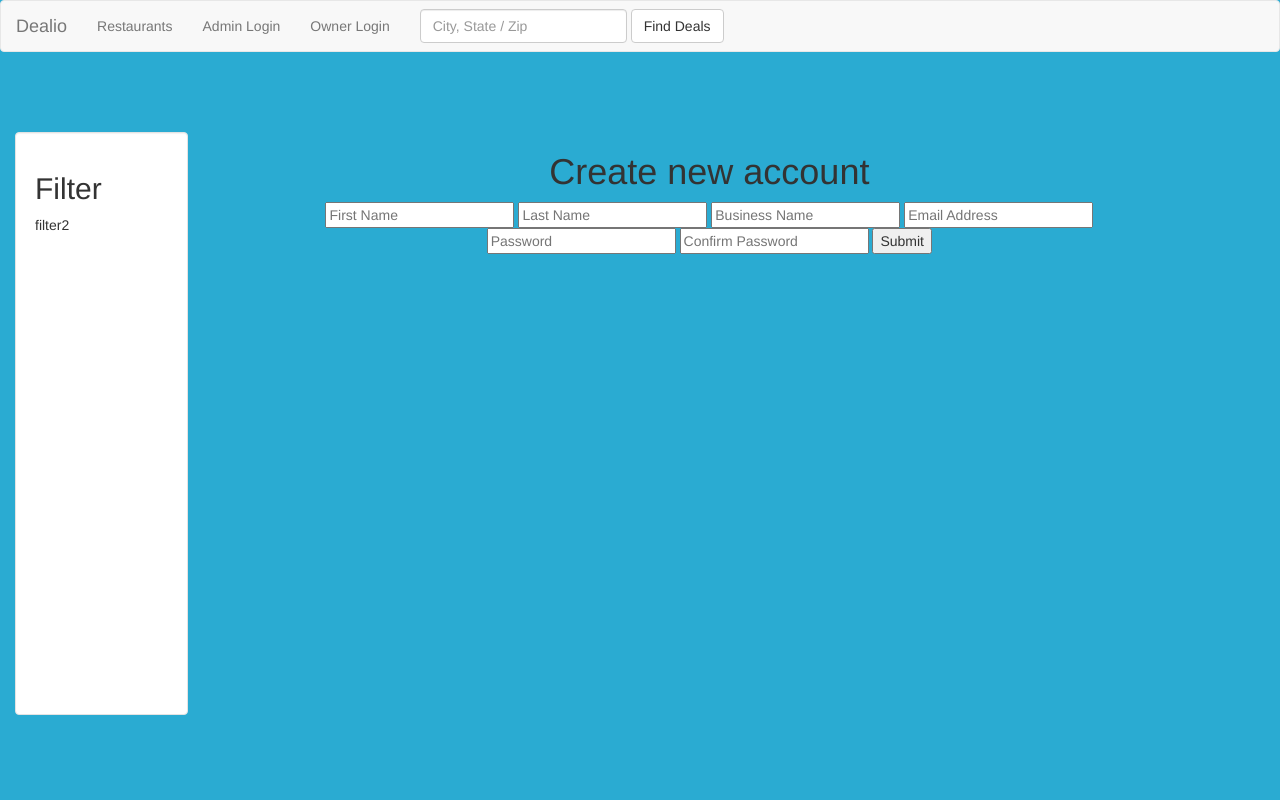
After one commit to thomasrizzo96/Dealio, a Django app: template dealioApp/templates/dealioApp/ownerLogin.html in a window 1280 px wide. The commit adds this page. Run offline with Django 3.2, Linux system fonts and the light colour scheme; the template is opened without the code that fills it, so the values that code supplies are empty; parts of the project's set-up code (start-up, migrations or seed data) failed here and were passed over; some libraries are stand-ins or nearby versions.

Commit message:
Added page for business owner account form

```diff
--- a/dealioApp/templates/dealioApp/home.html
+++ b/dealioApp/templates/dealioApp/home.html
@@ -27,6 +27,7 @@
       <ul class="nav navbar-nav">
         <li><a href="/restaurants">Restaurants</a></li>
         <li><a href="/admin">Admin Login</a></li>
+        <li><a href="/ownerLogin">Owner Login</a></li>
       </ul>
       <form class="navbar-form navbar-left">
         <div class="form-group">
--- /dev/null
+++ b/dealioApp/templates/dealioApp/ownerLogin.html
@@ -0,0 +1,26 @@
+<!DOCTYPE html>
+<html lang="en">
+<head>
+
+    {% extends "dealioApp/home.html" %}
+
+</head>
+
+<body style = "background-color: #2aabd2">
+  {% block content %}
+  <div class="container-fluid" >
+    <h1>Create new account</h1>
+    <form>
+      <input type = "text" name = "firstname" placeholder = "First Name"></input>
+      <input type = "text" name = "lastname" placeholder = "Last Name"></input>
+      <input type = "text" name = "business" placeholder = "Business Name"></input>
+      <input type = "text" name = "email" placeholder = "Email Address"></input>
+      <input type = "text" name = "password" placeholder = "Password"></input>
+      <input type = "text" name = "passwordConfirm" placeholder = "Confirm Password"></input>
+
+      <input type = "submit" value = "Submit"></input>
+    </form>
+  {% endblock %}
+  </div>
+
+</body>
--- a/dealioApp/urls.py
+++ b/dealioApp/urls.py
@@ -7,5 +7,6 @@ urlpatterns = [
     url(r'^$', views.index, name='index'),
     url(r'^restaurants$', views.restaurants, name='restaurants'),
     url(r'^promotions/(?P<restaurant_id>\d+)/$', views.promotions, name='promotions'),#this uses a named group for regex
+    url(r'^ownerLogin$', views.ownerLogin, name = 'ownerLogin'),
 
 ]
```
